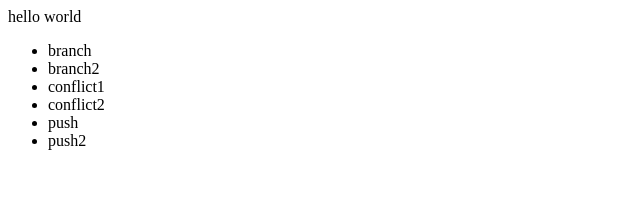
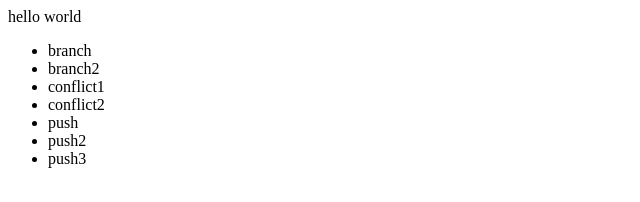
Before and after one commit to kimjoohyuk/infiniq, a plain HTML site: page index.html in a window 1280 px wide. Shown: the full height of the page, 0-640 px from the left. Drawn offline with Linux system fonts and the light colour scheme.

Commit message:
푸ㅜ=ㅅ===3

```diff
--- a/index.html
+++ b/index.html
@@ -8,6 +8,7 @@
     <li>conflict2</li>
     <li>push</li>
     <li>push2</li>
+    <li>push3</li>
   </ul>
   </body>
 </html>
```
